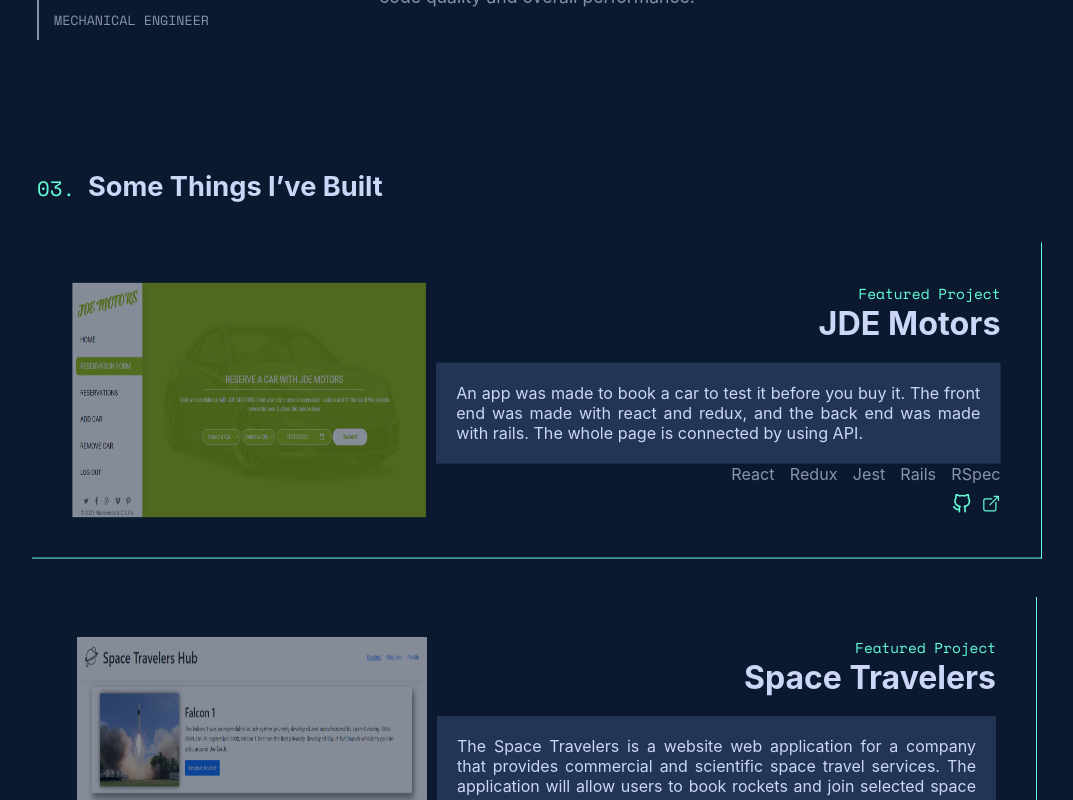
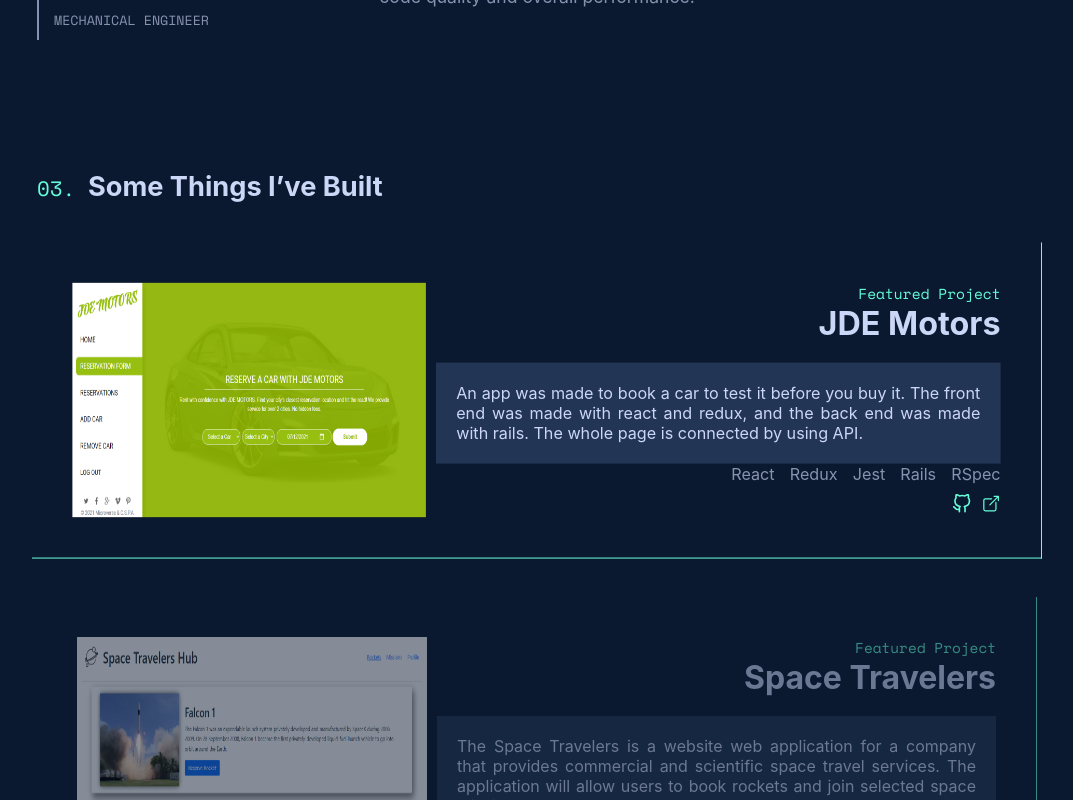
Before and after one commit to petudeveloper/portafolio, a React (Create React App) app: page / in a window 1280 px wide. In both pictures the pointer is over the element 640 px from the left and 1985 px from the top of the page. Shown: the part 1585-2385 px from the top of the page, without its empty margins (103-1176 px from the left). Built offline with nearby package versions, Linux system fonts and the light colour scheme.

Commit message:
Improve style.

```diff
--- a/src/components/Projects/card.module.css
+++ b/src/components/Projects/card.module.css
@@ -4,6 +4,11 @@
   border-bottom: 1px solid var(--light-blue);
   padding: 40px;
   margin: 40px 0;
+  opacity: 0.5;
+}
+
+.container:hover {
+  opacity: 1;
 }
 
 .container:hover {
@@ -13,12 +18,10 @@
 .img {
   width: 350px;
   padding-right: 10px;
-  opacity: 0.5;
   height: 100%;
 }
 
 .img:hover {
-  opacity: 1;
   cursor: pointer;
 }
 
```
